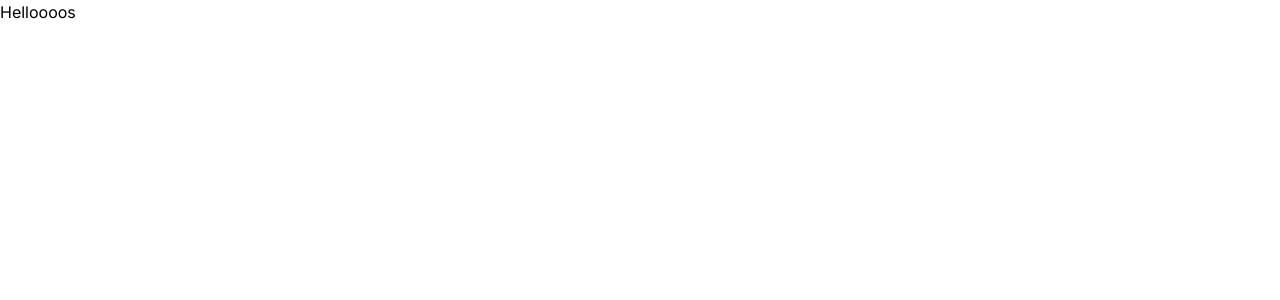
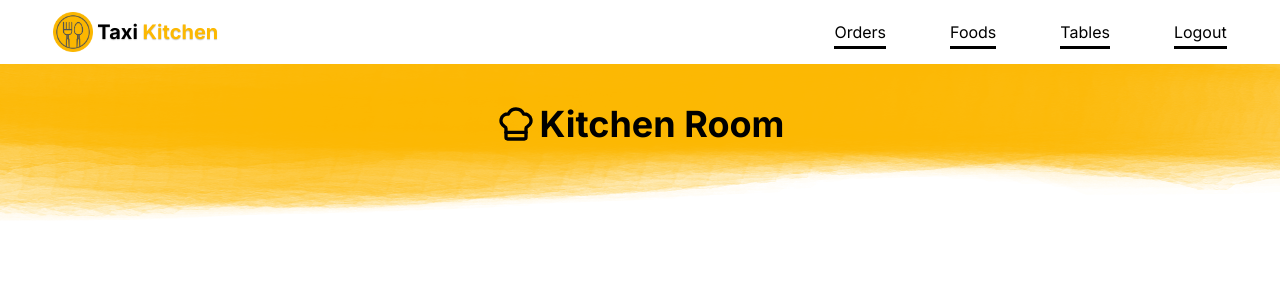
Before and after one commit to Tafsirchy/Taxi-kitchen-board, a React (Vite) app: page / in a window 1280 px wide. Shown: the top 300 px of the page. Built offline with nearby package versions, Linux system fonts and the light colour scheme.

Commit message:
navbar and header added

```diff
--- a/src/App.jsx
+++ b/src/App.jsx
@@ -1,10 +1,18 @@
-import './App.css'
+import './App.css';
+import Heading from './Component/Heading';
+import Navbar from './Component/Navbar';
+
 
 function App() {
 
   return (
     <>
-      <h1>Helloooos</h1>
+    <header className='w-11/12 mx-auto py-3'>
+      <Navbar></Navbar>
+    </header>
+    <section>
+      <Heading>Kitchen Room</Heading>
+    </section>
     </>
   )
 }
--- /dev/null
+++ b/src/Component/Heading.jsx
@@ -0,0 +1,15 @@
+import { ChefHat } from "lucide-react";
+
+const Heading = ({ children }) => {
+  return (
+    <h2
+      className={`bg-[url(/title-bg.png)] flex justify-center items-center gap-1 text-4xl font-bold text-center bg-no-repeat pb-20 pt-10 bg-center`}
+      style={{ backgroundSize: "100% 100%" }}
+    >
+      <ChefHat size={40} />
+      {children}
+    </h2>
+  );
+};
+
+export default Heading;
--- /dev/null
+++ b/src/Component/Navbar.jsx
@@ -0,0 +1,47 @@
+import Logo from "./Logo";
+
+const Navbar = () => {
+  return (
+    <div className="content-box flex flex-col lg:flex-row justify-center lg:justify-between items-center gap-5">
+      <Logo></Logo>
+      <nav>
+        <ul className="flex gap-16 ">
+          <li className="">
+            <a
+              href="#"
+              className="border-b-3 border-rpimary py-1   border-primary duration-200 hover:font-bold"
+            >
+              Orders
+            </a>
+          </li>
+          <li className="">
+            <a
+              href="#"
+              className="border-b-3 border-rpimary py-1   border-primary duration-200 hover:font-bold"
+            >
+              Foods
+            </a>
+          </li>
+          <li className="">
+            <a
+              href="#"
+              className="border-b-3 border-rpimary py-1   border-primary duration-200 hover:font-bold"
+            >
+              Tables
+            </a>
+          </li>
+          <li className="">
+            <a
+              href="#"
+              className="border-b-3 border-rpimary py-1   border-primary duration-200 hover:font-bold"
+            >
+              Logout
+            </a>
+          </li>
+        </ul>
+      </nav>
+    </div>
+  );
+};
+
+export default Navbar;
--- /dev/null
+++ b/src/Component/logo.jsx
@@ -0,0 +1,15 @@
+import logo from "../assets/logo.png"
+
+const Logo = () => {
+  return (
+    <div className="flex items-center gap-1 ">
+      <img className="w-10 " src={logo} alt="" />
+      <h2 className="text-xl font-bold text-shadow-xs">
+        Taxi
+        <span className="text-[#fcb802]"> Kitchen</span>
+      </h2>
+    </div>
+  );
+};
+
+export default Logo;
```
Also changed, not shown: public/title-bg.png (added).
